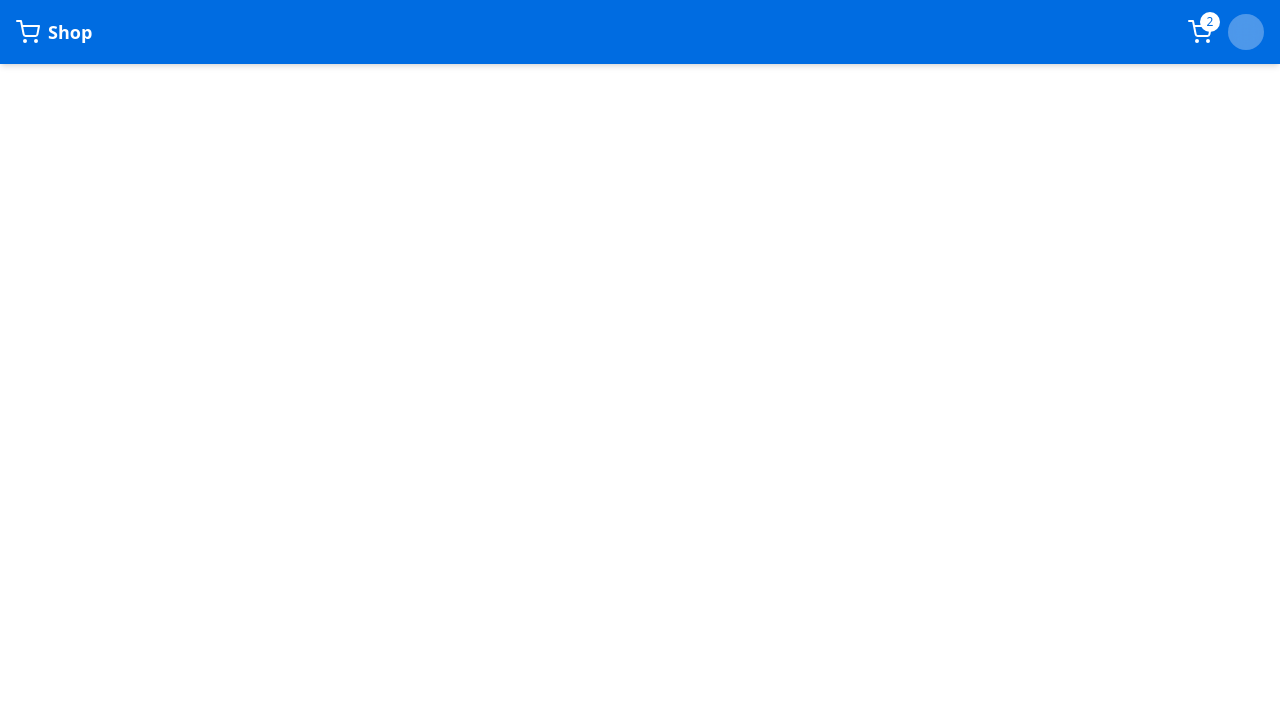
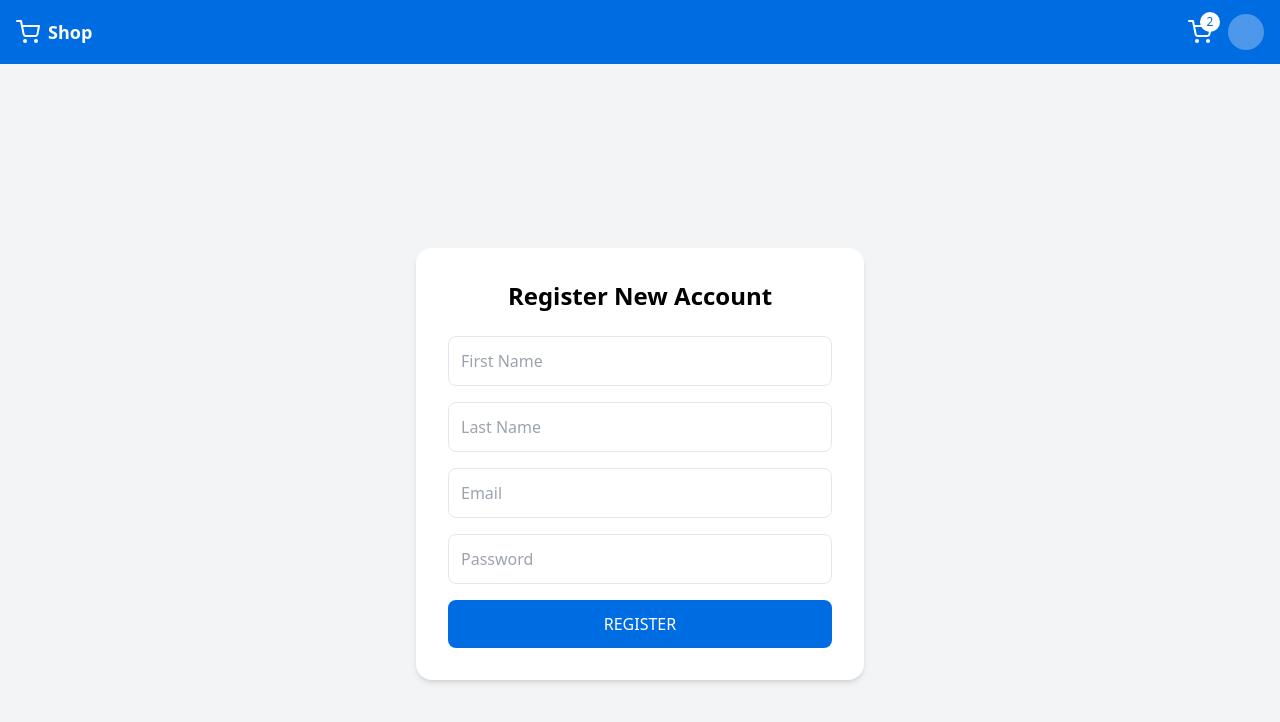
Before and after one commit to dania8shaghouri/e-commerce, a React (Vite) app in the folder frontend/: page /register in a window 1280 px wide. Before the commit this address had no page. Shown: the top 722 px of the page. Built offline with nearby package versions, Linux system fonts and the light colour scheme; the HTML template or start-up script is replaced by a standard one.

Commit message:
feat(auth): implement register page with API integration

```diff
--- a/frontend/src/App.tsx
+++ b/frontend/src/App.tsx
@@ -2,6 +2,7 @@ import { BrowserRouter, Route, Routes } from "react-router-dom";
 import HomePage from "./pages/HomePage";
 import ProductDetailPage from "./pages/ProductDetailPage";
 import Navbar from "./components/Navbar";
+import RegisterPage from "./pages/REgisterPage";
 function App() {
   return (
     <BrowserRouter>
@@ -9,6 +10,7 @@ function App() {
       <Routes>
         <Route path="/" element={<HomePage />} />
         <Route path="/product/:id" element={<ProductDetailPage />} />
+        <Route path="/register" element={<RegisterPage />} />
       </Routes>
     </BrowserRouter>
   );
--- a/frontend/src/components/ProductCard.tsx
+++ b/frontend/src/components/ProductCard.tsx
@@ -14,7 +14,6 @@ const ProductCard = ({ product, onAddToCart }: Props) => {
     <div className="bg-white border border-gray-200 rounded-2xl shadow-md hover:shadow-2xl transition duration-300 p-4 mt-2 flex flex-col">
       {/* image */}
       <div className="w-full h-48 flex items-center justify-center overflow-hidden">
-
         <img
           src={`${BASE_URL}/images/${product.image}`}
           alt={product.title}
--- a/frontend/src/constants/baseUrl.ts
+++ b/frontend/src/constants/baseUrl.ts
@@ -1 +1 @@
-export const  BASE_URL = "http://localhost:3001"
+export const BASE_URL = "http://localhost:3001";
--- /dev/null
+++ b/frontend/src/pages/RegisterPage.tsx
@@ -0,0 +1,107 @@
+import { useState } from "react";
+import axios, { AxiosError } from "axios";
+import { BASE_URL } from "../constants/baseUrl";
+
+const RegisterPage = () => {
+  const [firstName, setFirstName] = useState("");
+  const [lastName, setLastName] = useState("");
+  const [email, setEmail] = useState("");
+  const [password, setPassword] = useState("");
+
+  const [loading, setLoading] = useState(false);
+  const [error, setError] = useState("");
+  const [success, setSuccess] = useState("");
+
+  const handleSubmit = async (e: React.FormEvent) => {
+    e.preventDefault();
+
+    setError("");
+    setSuccess("");
+
+    if (!firstName || !lastName || !email || !password) {
+      setError("Please fill in all fields");
+      return;
+    }
+
+    try {
+      setLoading(true);
+
+      const res = await axios.post(`${BASE_URL}/user/register`, {
+        firstName,
+        lastName,
+        email,
+        password,
+      });
+
+      setSuccess(res.data.message || "Registration successful");
+      console.log(res.data);
+      setFirstName("");
+      setLastName("");
+      setEmail("");
+      setPassword("");
+    } catch (err) {
+      const error = err as AxiosError<{ message: string }>;
+
+      setError(error.response?.data?.message || "An error occurred");
+    } finally {
+      setLoading(false);
+    }
+  };
+
+  return (
+    <div className="min-h-screen flex items-center justify-center bg-gray-100">
+      <div className="bg-white p-8 rounded-2xl shadow-md w-full max-w-md">
+        <h2 className="text-2xl font-semibold text-center mb-6">
+          Register New Account
+        </h2>
+
+        <form onSubmit={handleSubmit} className="space-y-4">
+          <input
+            type="text"
+            placeholder="First Name"
+            value={firstName}
+            onChange={(e) => setFirstName(e.target.value)}
+            className="w-full p-3 border rounded-lg"
+          />
+
+          <input
+            type="text"
+            placeholder="Last Name"
+            value={lastName}
+            onChange={(e) => setLastName(e.target.value)}
+            className="w-full p-3 border rounded-lg"
+          />
+
+          <input
+            type="email"
+            placeholder="Email"
+            value={email}
+            onChange={(e) => setEmail(e.target.value)}
+            className="w-full p-3 border rounded-lg"
+          />
+
+          <input
+            type="password"
+            placeholder="Password"
+            value={password}
+            onChange={(e) => setPassword(e.target.value)}
+            className="w-full p-3 border rounded-lg"
+          />
+
+          {error && <p className="text-red-500 text-sm">{error}</p>}
+          {success && <p className="text-green-500 text-sm">{success}</p>}
+
+          <button
+            type="submit"
+            disabled={loading}
+            className="w-full bg-primary text-white py-3 rounded-lg"
+          >
+            {loading ? "Loading..." : "REGISTER"}
+          </button>
+        </form>
+      </div>
+    </div>
+  );
+};
+
+export default RegisterPage;
--- /dev/null
+++ b/frontend/src/utils/getImageUrl.ts
@@ -0,0 +1,7 @@
+import { BASE_URL } from "../constants/baseUrl";
+
+export const getImageUrl = (filename: string): string => {
+  if (!filename) return "";
+  if (filename.startsWith("http")) return filename;
+  return `${BASE_URL}/images/${filename}`;
+};
```
